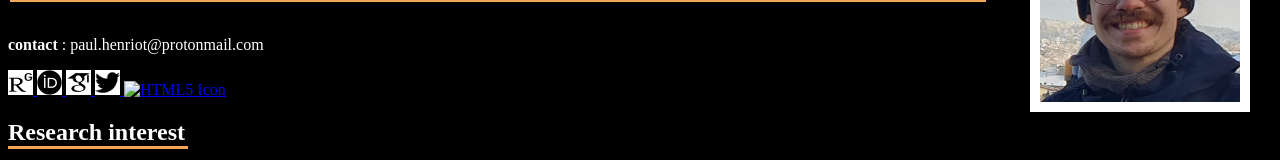
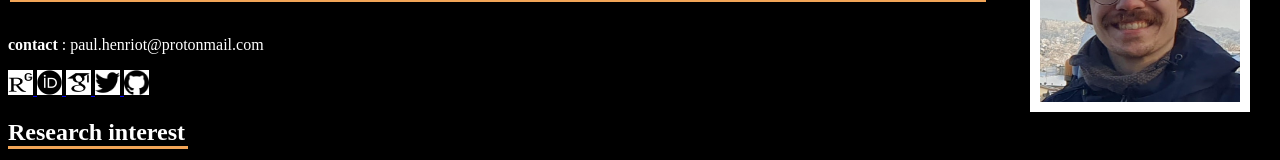
Before and after one commit to phenriot/phenriot.github.io, a plain HTML site: page index.html in a window 1280 px wide. Shown: the part 128-288 px from the top of the page. Drawn offline with Linux system fonts and the light colour scheme.

Commit message:
Update index.html

```diff
--- a/index.html
+++ b/index.html
@@ -38,7 +38,7 @@ Paul Henriot, PhD
 <a href="https://orcid.org/0000-0002-9410-0867"><img src="orcid.jpg" alt="HTML5 Icon" style=" top:160px; right:1390px; border: 0px solid white;" width="25" height="25" >
 <a href="https://scholar.google.com/citations?user=Zy69Pt4AAAAJ&hl=fr"><img src="google-scholar.jpg" alt="HTML5 Icon" style=" top:160px; right:1390px; border: 0px solid white;" width="25" height="25" >
 <a href="https://twitter.com/HenriotPaul"><img src="twitter.jpg" alt="HTML5 Icon" style=" top:160px; right:1390px; border: 0px solid white;" width="25" height="25" > <a/>
-<a href="https://github.com/phenriot"><img src="github-logo.jpg.jpg" alt="HTML5 Icon" style=" top:160px; right:1390px; border: 0px solid white;" width="25" height="25" > <a/>
+<a href="https://github.com/phenriot"><img src="github-logo.jpg" alt="HTML5 Icon" style=" top:160px; right:1390px; border: 0px solid white;" width="25" height="25" > <a/>
 
 
 </p>
```
